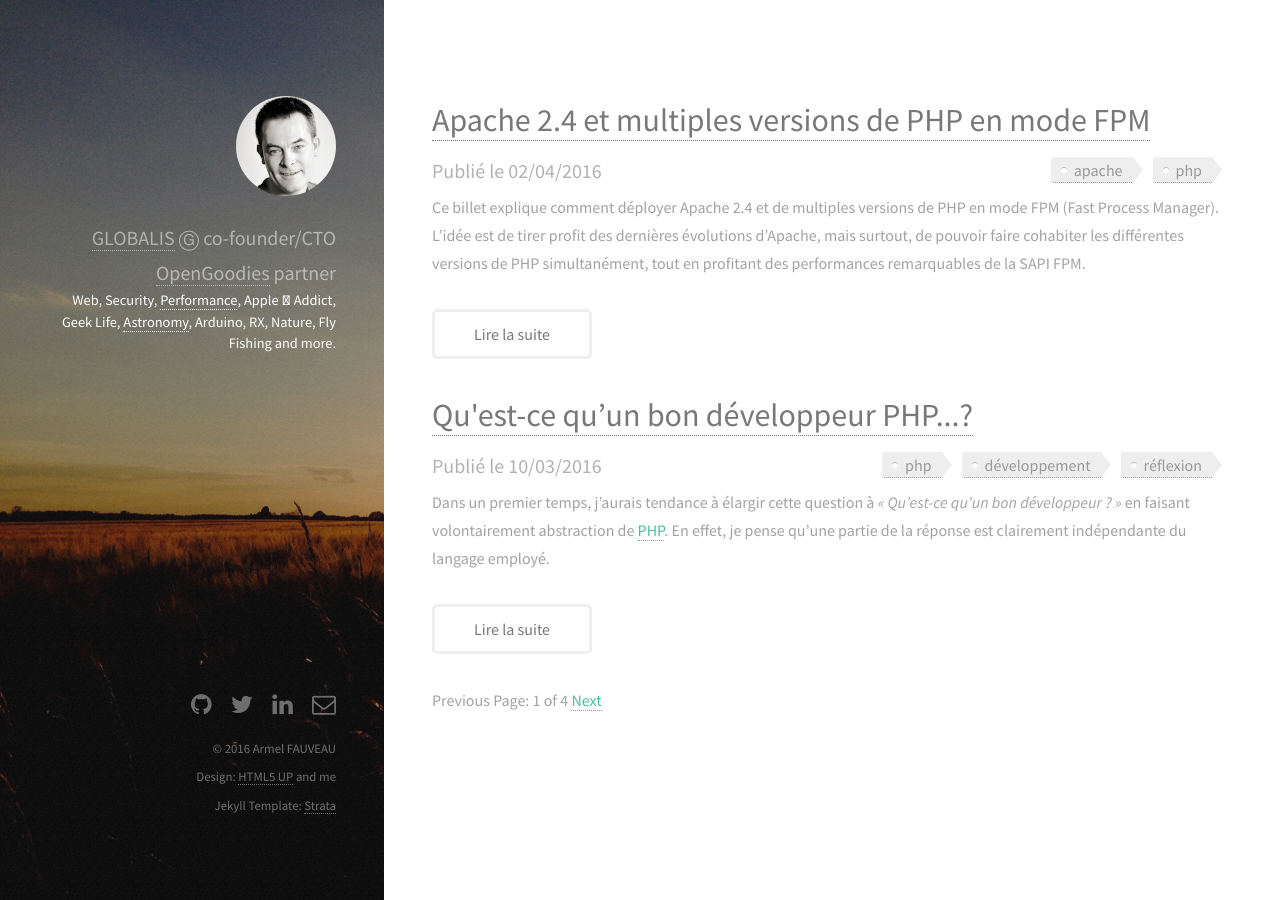
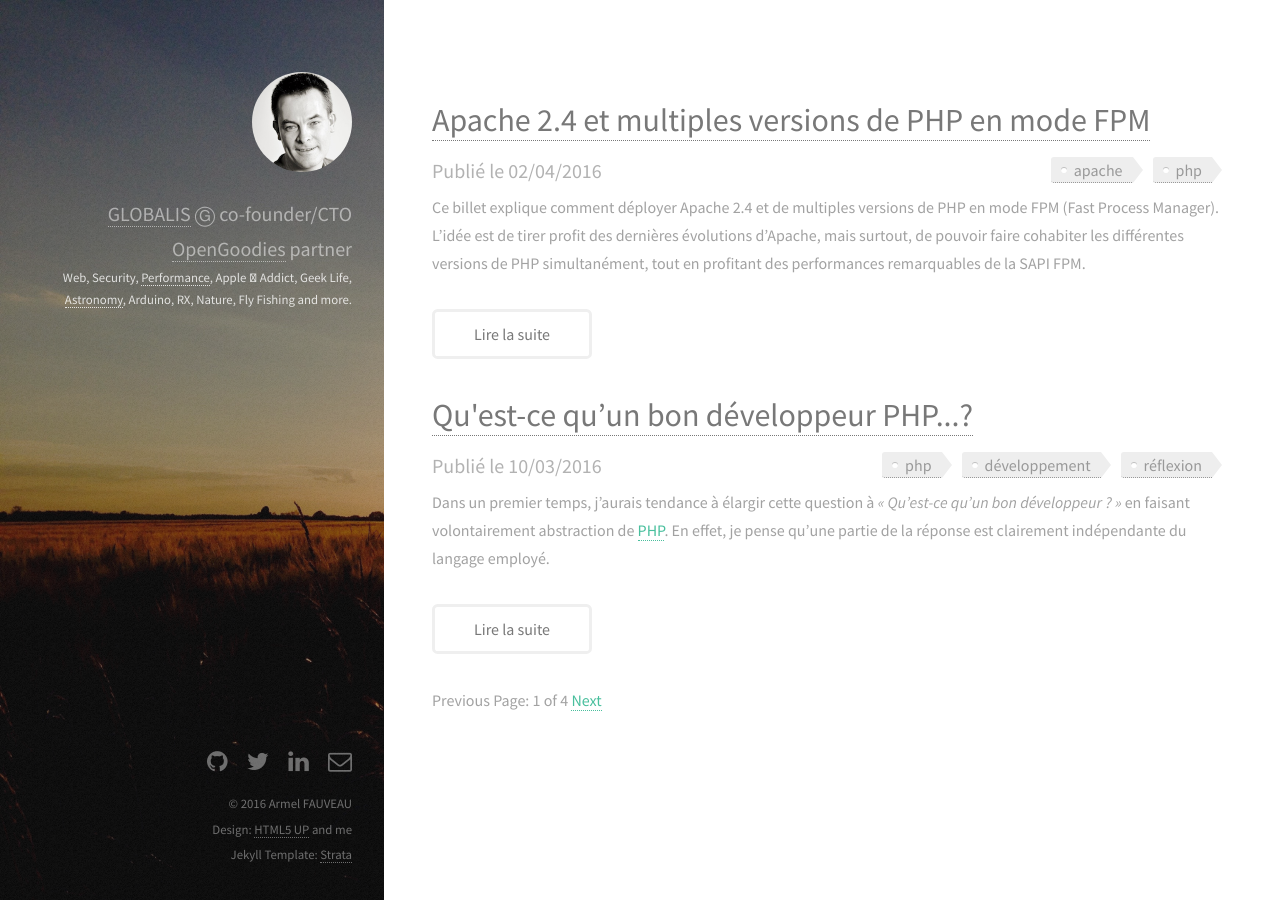
Before and after one commit to armel/armel.github.io, a Jekyll site: the page built from index.html, in a window 1280 px wide. Built offline with Jekyll 4.4.1, drawn with Linux system fonts in a browser that asks for light colours; the list of posts is cut into pages by our own code.

Commit message:
Update CSS

```diff
--- a/css/style-large.css
+++ b/css/style-large.css
@@ -7,7 +7,7 @@
 /* Header */
 
 	#header {
-		padding: 6em 3em 3em 3em;
+		padding: 4.5em 2em 2em 2em;
 		width: 30%;
 	}
 
@@ -22,14 +22,14 @@
 /* Footer */
 
 	#footer {
-		padding: 0 3em 5em 3em;
+		padding: 0 2em 2em 2em;
 		width: 30%;
 	}
 
 	#footer .copyright li {
 		border-left-width: 0;
 		display: block;
-			line-height: 2.25em;
+		line-height: 2em;
 		margin-left: 0;
 		padding-left: 0;
 	}
--- a/css/style.css
+++ b/css/style.css
@@ -970,6 +970,13 @@
 			margin: 0;
 		}
 
+		#header h5 {
+			color: rgba(255, 255, 255, 0.8);
+			font-size: 0.8em;
+			line-height: 1.75em;
+			margin: 0;
+		}
+
 		#header .image.avatar {
 			margin: 0 0 1em 0;
 			width: 6.25em;
```
Lines whose indentation alone changed are shown as unchanged.
